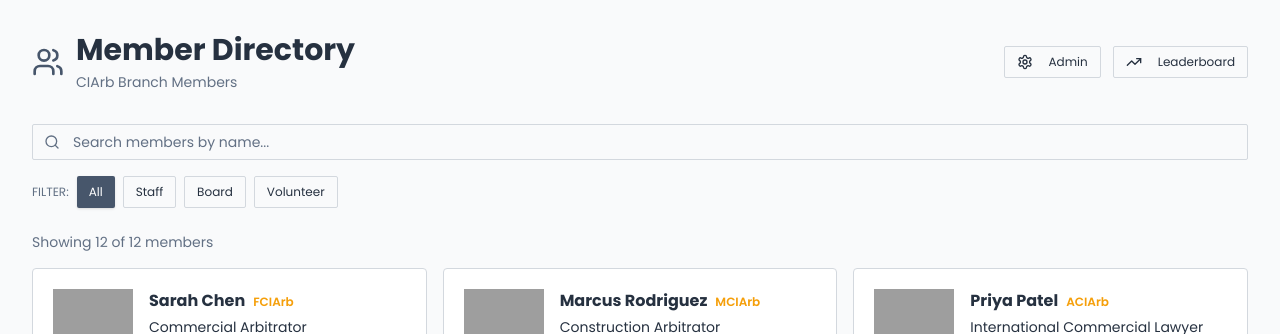
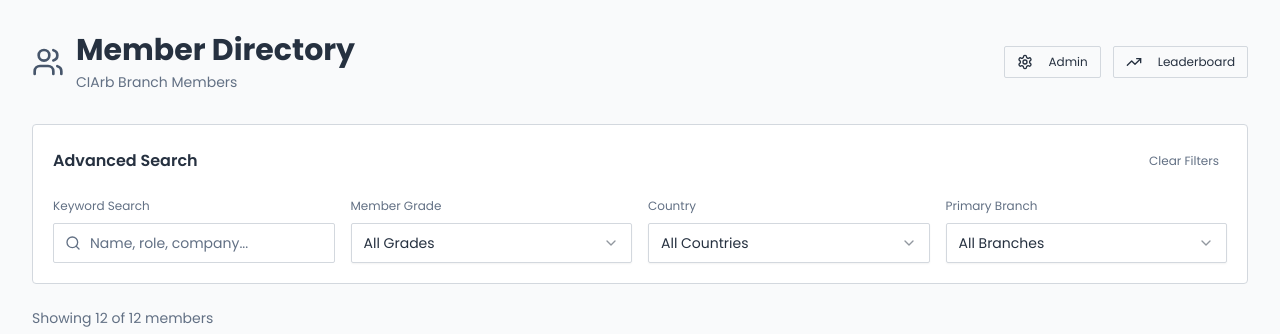
Before and after one commit to dngashtik-maker/sg-2de99390-a1b3-41fb-8f33-f7e29f7235f1-1784621928, a Next.js app: page / in a window 1280 px wide. Shown: the top 334 px of the page. Built offline with nearby package versions, Linux system fonts and the light colour scheme; grey boxes are pictures that could not be loaded.

Commit message:
feat(directory): implement advanced filtering system

```diff
--- a/src/pages/index.tsx
+++ b/src/pages/index.tsx
@@ -5,6 +5,7 @@ import { SEO } from "@/components/SEO";
 import { MemberCard, type Member } from "@/components/MemberCard";
 import { Input } from "@/components/ui/input";
 import { Button } from "@/components/ui/button";
+import { Select, SelectContent, SelectItem, SelectTrigger, SelectValue } from "@/components/ui/select";
 
 const MOCK_MEMBERS: Member[] = [
   {
@@ -201,23 +202,39 @@ const MOCK_MEMBERS: Member[] = [
   },
 ];
 
-const CATEGORIES = ["All", "Staff", "Board", "Volunteer"] as const;
-type Category = typeof CATEGORIES[number];
+const GRADES = ["All", "FCIArb", "MCIArb", "ACIArb"];
+const COUNTRIES = ["All", ...Array.from(new Set(MOCK_MEMBERS.map(m => m.country))).sort()];
+const BRANCHES = ["All", ...Array.from(new Set(MOCK_MEMBERS.map(m => m.primaryBranch))).sort()];
 
 export default function Home() {
   const [searchQuery, setSearchQuery] = useState("");
-  const [activeCategory, setActiveCategory] = useState<Category>("All");
+  const [activeGrade, setActiveGrade] = useState("All");
+  const [activeCountry, setActiveCountry] = useState("All");
+  const [activeBranch, setActiveBranch] = useState("All");
 
   const filteredMembers = useMemo(() => {
     return MOCK_MEMBERS.filter((member) => {
-      const matchesSearch = member.name
-        .toLowerCase()
-        .includes(searchQuery.toLowerCase());
-      const matchesCategory =
-        activeCategory === "All" || member.category === activeCategory;
-      return matchesSearch && matchesCategory;
+      const searchLower = searchQuery.toLowerCase();
+      const matchesSearch =
+        searchQuery === "" ||
+        member.name.toLowerCase().includes(searchLower) ||
+        member.role.toLowerCase().includes(searchLower) ||
+        member.company.toLowerCase().includes(searchLower);
+
+      const matchesGrade = activeGrade === "All" || member.credentials === activeGrade;
+      const matchesCountry = activeCountry === "All" || member.country === activeCountry;
+      const matchesBranch = activeBranch === "All" || member.primaryBranch === activeBranch;
+
+      return matchesSearch && matchesGrade && matchesCountry && matchesBranch;
     });
-  }, [searchQuery, activeCategory]);
+  }, [searchQuery, activeGrade, activeCountry, activeBranch]);
+
+  const clearFilters = () => {
+    setSearchQuery("");
+    setActiveGrade("All");
+    setActiveCountry("All");
+    setActiveBranch("All");
+  };
 
   return (
     <>
@@ -257,38 +274,75 @@ export default function Home() {
             </div>
           </header>
 
-          <div className="mb-6 space-y-4">
+          <div className="mb-6 space-y-4 bg-card border border-border rounded-lg p-5">
+            <div className="flex items-center justify-between mb-2">
+              <h2 className="font-sans font-semibold text-base">Advanced Search</h2>
+              <Button variant="ghost" size="sm" onClick={clearFilters} className="h-8 px-2 text-xs font-sans text-muted-foreground hover:text-foreground">
+                Clear Filters
+              </Button>
+            </div>
+
+            <div className="grid grid-cols-1 md:grid-cols-2 lg:grid-cols-4 gap-4">
+              <div className="space-y-1.5">
+                <label className="text-xs font-sans font-medium text-muted-foreground">Keyword Search</label>
                 <div className="relative">
                   <Search className="absolute left-3 top-1/2 -translate-y-1/2 w-4 h-4 text-muted-foreground" />
                   <Input
                     type="text"
-                placeholder="Search members by name..."
+                    placeholder="Name, role, company..."
                     value={searchQuery}
                     onChange={(e) => setSearchQuery(e.target.value)}
-                className="pl-10 font-mono text-sm"
+                    className="pl-9 font-sans text-sm h-10"
                   />
                 </div>
+              </div>
 
-            <div className="flex items-center gap-2 flex-wrap">
-              <span className="font-mono text-xs text-muted-foreground uppercase">
-                Filter:
-              </span>
-              {CATEGORIES.map((category) => (
-                <Button
-                  key={category}
-                  variant={activeCategory === category ? "default" : "outline"}
-                  size="sm"
-                  onClick={() => setActiveCategory(category)}
-                  className="font-mono text-xs"
-                >
-                  {category}
-                </Button>
+              <div className="space-y-1.5">
+                <label className="text-xs font-sans font-medium text-muted-foreground">Member Grade</label>
+                <Select value={activeGrade} onValueChange={setActiveGrade}>
+                  <SelectTrigger className="h-10 font-sans text-sm">
+                    <SelectValue placeholder="All Grades" />
+                  </SelectTrigger>
+                  <SelectContent>
+                    {GRADES.map(grade => (
+                      <SelectItem key={grade} value={grade} className="font-sans text-sm">{grade === "All" ? "All Grades" : grade}</SelectItem>
                     ))}
+                  </SelectContent>
+                </Select>
+              </div>
+
+              <div className="space-y-1.5">
+                <label className="text-xs font-sans font-medium text-muted-foreground">Country</label>
+                <Select value={activeCountry} onValueChange={setActiveCountry}>
+                  <SelectTrigger className="h-10 font-sans text-sm">
+                    <SelectValue placeholder="All Countries" />
+                  </SelectTrigger>
+                  <SelectContent>
+                    {COUNTRIES.map(country => (
+                      <SelectItem key={country} value={country} className="font-sans text-sm">{country === "All" ? "All Countries" : country}</SelectItem>
+                    ))}
+                  </SelectContent>
+                </Select>
+              </div>
+
+              <div className="space-y-1.5">
+                <label className="text-xs font-sans font-medium text-muted-foreground">Primary Branch</label>
+                <Select value={activeBranch} onValueChange={setActiveBranch}>
+                  <SelectTrigger className="h-10 font-sans text-sm">
+                    <SelectValue placeholder="All Branches" />
+                  </SelectTrigger>
+                  <SelectContent>
+                    {BRANCHES.map(branch => (
+                      <SelectItem key={branch} value={branch} className="font-sans text-sm">{branch === "All" ? "All Branches" : branch}</SelectItem>
+                    ))}
+                  </SelectContent>
+                </Select>
+              </div>
             </div>
           </div>
 
           <div className="mb-4">
-            <p className="font-mono text-sm text-muted-foreground tabular-nums">
+            <p className="font-sans text-sm text-muted-foreground tabular-nums">
               Showing {filteredMembers.length} of {MOCK_MEMBERS.length} members
             </p>
           </div>
```
Also changed, not shown: .softgen/tasks/task-7.md. Lines whose indentation alone changed are shown as unchanged.
